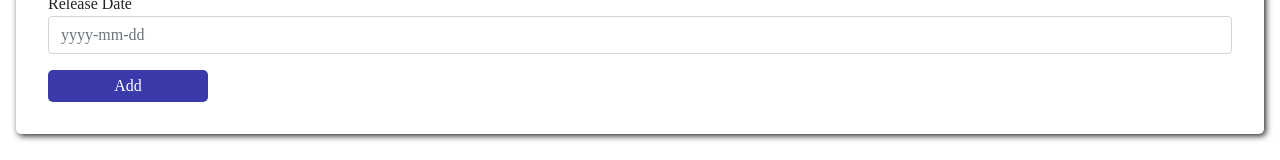
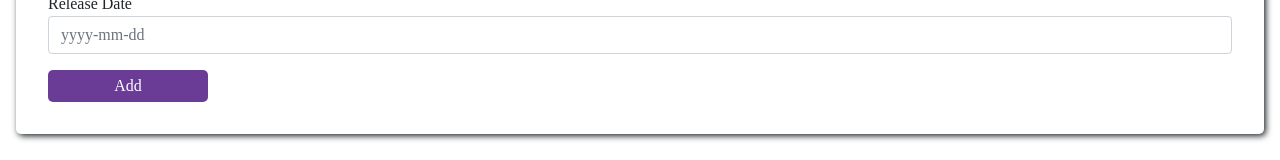
Before and after one commit to Reny8/Music-Library-Frontend, a React (Create React App) app: page / in a window 1280 px wide. Shown: the part 577-737 px from the top of the page. Built offline with nearby package versions, Linux system fonts and the light colour scheme; no server answers.

Commit message:
Made an adjustment to the color

```diff
--- a/src/Components/AddSong/AddSong.css
+++ b/src/Components/AddSong/AddSong.css
@@ -21,5 +21,5 @@ h3 {
     width: 10rem;
     height: 2rem;
     color:white;
-    background-color:rgb(58, 58, 171);
+    background-color:rgb(106, 60, 149);
 }
```
